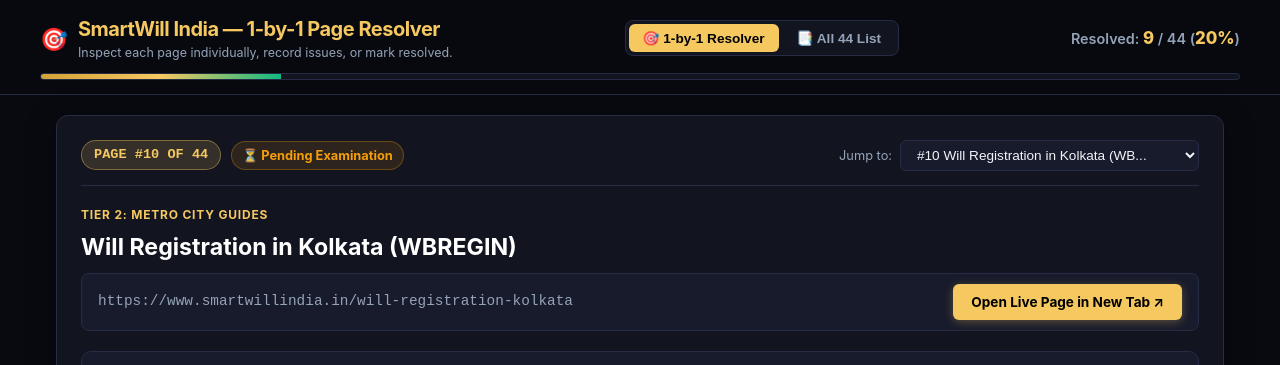
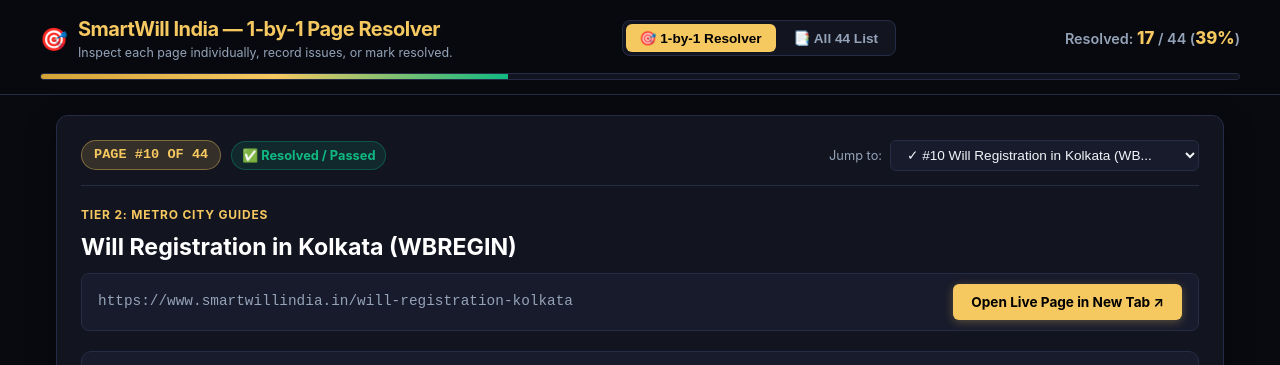
Before and after one commit to VIkaran5/smartwill-india, a website: page audit-checker.html in a window 1280 px wide. Shown: the top 365 px of the page. Drawn offline with Linux system fonts and the light colour scheme.

Commit message:
chore(audit): sync completed pages in audit-checker.html

```diff
--- a/audit-checker.html
+++ b/audit-checker.html
@@ -680,20 +680,20 @@
       { id: 7, category: "Tier 2: Metro City Guides", title: "Will Registration in Delhi (e-Sub Registrar)", path: "/will-registration-delhi", defaultDone: true },
       { id: 8, category: "Tier 2: Metro City Guides", title: "Will Registration in Chennai (TNREGINET)", path: "/will-registration-chennai", defaultDone: true },
       { id: 9, category: "Tier 2: Metro City Guides", title: "Will Registration in Pune (IGR Maharashtra)", path: "/will-registration-pune", defaultDone: true },
-      { id: 10, category: "Tier 2: Metro City Guides", title: "Will Registration in Kolkata (WBREGIN)", path: "/will-registration-kolkata", defaultDone: false },
+      { id: 10, category: "Tier 2: Metro City Guides", title: "Will Registration in Kolkata (WBREGIN)", path: "/will-registration-kolkata", defaultDone: true },
 
       // ── Group 2: Core Platform & Legal (Pages 11-16) ───────────────────────
-      { id: 11, category: "Core Platform Pages", title: "SmartWill India Official Homepage", path: "/", defaultDone: false },
-      { id: 12, category: "Core Platform Pages", title: "Will Creation App Wizard (Step 1-6)", path: "/app", defaultDone: false },
+      { id: 11, category: "Core Platform Pages", title: "SmartWill India Official Homepage", path: "/", defaultDone: true },
+      { id: 12, category: "Core Platform Pages", title: "Will Creation App Wizard (Step 1-6)", path: "/app", defaultDone: true },
       { id: 13, category: "Core Platform Pages", title: "Official Contact & Grievance Helpdesk", path: "/contact", defaultDone: false },
       { id: 14, category: "Core Platform Pages", title: "Terms & Conditions of Service (ISA 1925)", path: "/terms", defaultDone: false },
-      { id: 15, category: "Core Platform Pages", title: "Privacy Policy (DPDP Act 2023 Compliant)", path: "/privacy", defaultDone: false },
-      { id: 16, category: "Core Platform Pages", title: "Refund & Cancellation Policy", path: "/refunds", defaultDone: false },
+      { id: 15, category: "Core Platform Pages", title: "Privacy Policy (DPDP Act 2023 Compliant)", path: "/privacy", defaultDone: true },
+      { id: 16, category: "Core Platform Pages", title: "Refund & Cancellation Policy", path: "/refunds", defaultDone: true },
 
       // ── Group 3: English Blog Guides (Pages 17-35) ────────────────────────
-      { id: 17, category: "English Blog (High Traffic #1)", title: "Cost of Making a Will in India (Lawyer vs Online)", path: "/blog/cost-of-making-will-in-india", defaultDone: false },
-      { id: 18, category: "English Blog (High Traffic #2)", title: "Handwritten Will Validity in India", path: "/blog/handwritten-will-validity-india", defaultDone: false },
-      { id: 19, category: "English Blog (High Traffic #3)", title: "Role of Executor in Indian Wills", path: "/blog/role-of-executor-in-will-india", defaultDone: false },
+      { id: 17, category: "English Blog (High Traffic #1)", title: "Cost of Making a Will in India (Lawyer vs Online)", path: "/blog/cost-of-making-will-in-india", defaultDone: true },
+      { id: 18, category: "English Blog (High Traffic #2)", title: "Handwritten Will Validity in India", path: "/blog/handwritten-will-validity-india", defaultDone: true },
+      { id: 19, category: "English Blog (High Traffic #3)", title: "Role of Executor in Indian Wills", path: "/blog/role-of-executor-in-will-india", defaultDone: true },
       { id: 20, category: "English Blog Legal Guide", title: "Who Can Be a Witness to a Will in India", path: "/blog/who-can-be-a-witness-to-a-will-in-india", defaultDone: false },
       { id: 21, category: "English Blog Legal Guide", title: "What Happens Without a Will (Intestate)", path: "/blog/what-happens-without-will-india", defaultDone: false },
       { id: 22, category: "English Blog Legal Guide", title: "Is Will Registration Mandatory in India?", path: "/blog/is-will-registration-mandatory-in-india", defaultDone: false },
```
